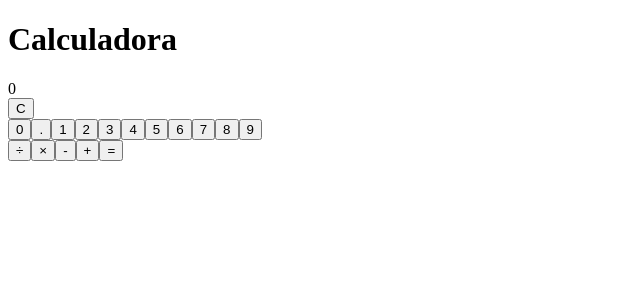
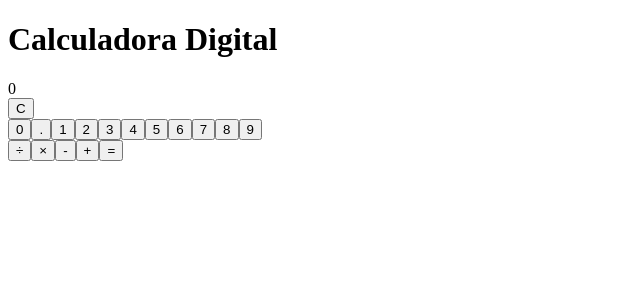
Before and after one commit to Thaynafp/Calculadora, a React (Vite) app: page / in a window 1280 px wide. Shown: the top 300 px of the page, without its empty margins (0-640 px from the left). Built offline with nearby package versions, Linux system fonts and the light colour scheme.

Commit message:
adicionando Header

```diff
--- a/src/App.jsx
+++ b/src/App.jsx
@@ -7,7 +7,7 @@ import "./css/calculadora.css"
 function App() {
   return (
     <div className="App">
-      <h1>Calculadora</h1>
+      <Header />
       <Calculadora />
     </div>
   );
```
